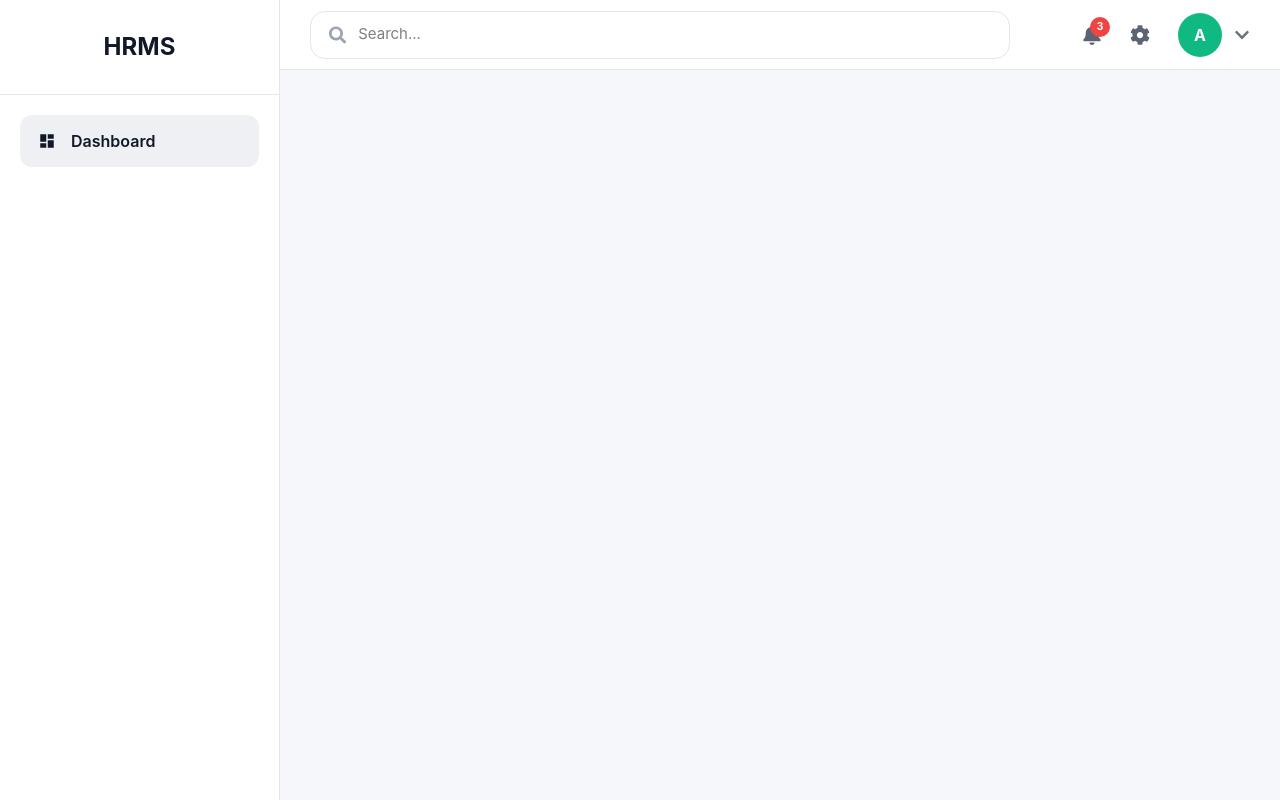
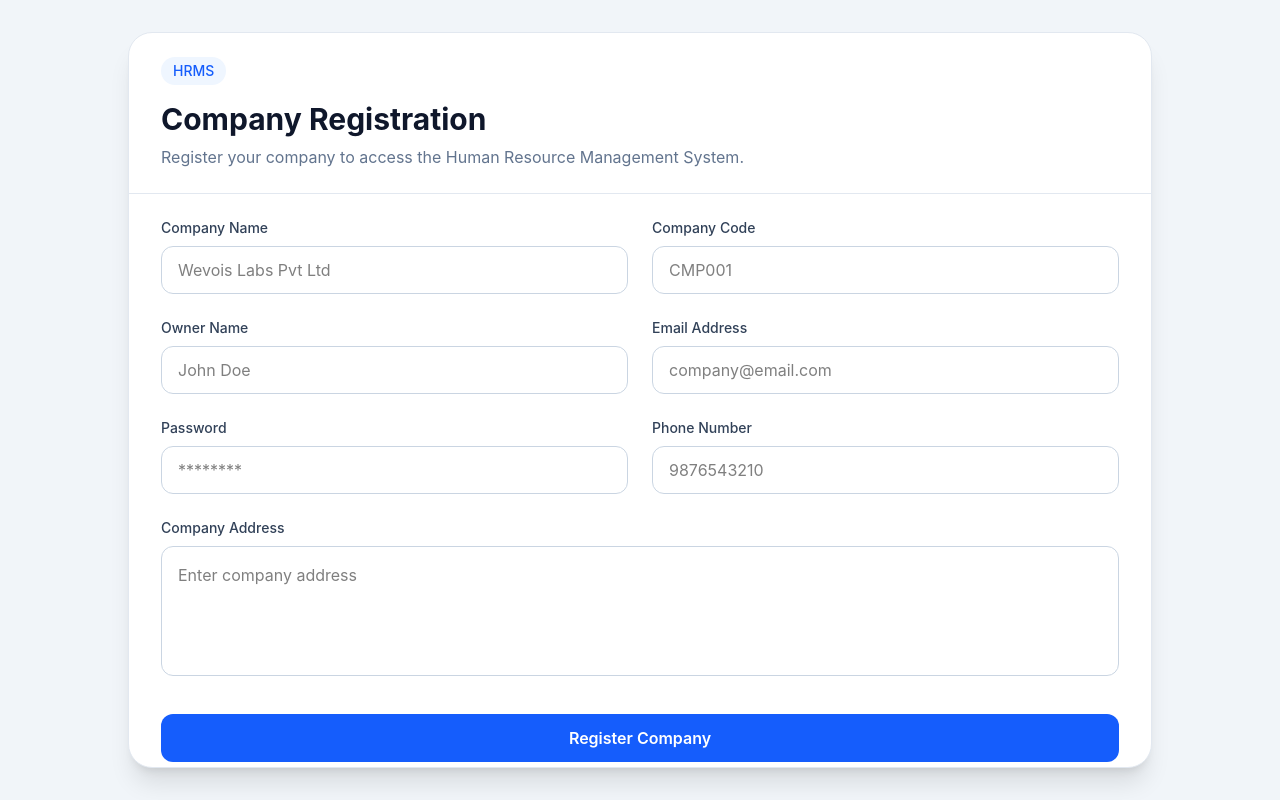
Before and after one commit to ketanjangir129-stack/HRMS-System, a React (Vite) app: page / in a window 1280 px wide. Built offline with nearby package versions, Linux system fonts and the light colour scheme; no server answers.

Commit message:
added routing

```diff
--- a/src/App.jsx
+++ b/src/App.jsx
@@ -1,13 +1,12 @@
 import Register from "./pages/authenticate/Register";
 import Login from "./pages/authenticate/login";
 import Dashboard from "./layouts/Dashboard";
+import AppRoutes from "./routes/AppRoutes";
 
 function App(){
   return(
     <>
-      {/* <Register />  */}
-      {/* <Login />  */}
-      <Dashboard/>
+      <AppRoutes />
     </>
   )
 }
--- a/src/context/AuthContext.jsx
+++ b/src/context/AuthContext.jsx
@@ -8,12 +8,12 @@ import {
   onAuthStateChanged,
 } from "firebase/auth";
 
-import { auth } from "../../src/firebase/firebase";
+import { auth } from "../firebase/firebase";
 
 import {
   loginCompany,
   logoutCompany,
-} from "../services/authService";
+} from "../services/authService.js";
 
 import {
   getCompanyByCode,
@@ -32,7 +32,7 @@ export const AuthProvider = ({ children }) => {
       async (user) => {
         if (user) {
           try {
-            const companyData = await getCompanyByUID(
+            const companyData = await getCompanyByCode(
               user.uid
             );
 
@@ -68,7 +68,7 @@ export const AuthProvider = ({ children }) => {
         return result;
       }
 
-      const companyData = await getCompanyByUID(
+      const companyData = await getCompanyByCode(
         result.user.uid
       );
 
--- a/src/firebase/firebase.js
+++ b/src/firebase/firebase.js
@@ -14,8 +14,8 @@ const firebaseConfig = {
 };
 
 const app = initializeApp(firebaseConfig);
-console.log(import.meta.env.VITE_FIREBASE_API_KEY);
-console.log(import.meta.env.VITE_FIREBASE_AUTH_DOMAIN);
+// console.log(import.meta.env.VITE_FIREBASE_API_KEY);
+// console.log(import.meta.env.VITE_FIREBASE_AUTH_DOMAIN);
 
 export const auth = getAuth(app);
 export const db = getDatabase(app);
--- a/src/main.jsx
+++ b/src/main.jsx
@@ -6,12 +6,15 @@ import App from './App.jsx'
 import { AuthProvider } from './context/AuthContext.jsx'
 import { ToastContainer } from "react-toastify";
 import "react-toastify/dist/ReactToastify.css";
+import { BrowserRouter } from 'react-router-dom';
 
 
 ReactDOM.createRoot(document.getElementById('root')).render(
   <AuthProvider>
-    <App />
-    <ToastContainer position="bottom-right" />
+    <BrowserRouter>
+      <App />
+      <ToastContainer position="bottom-right" />
+    </BrowserRouter>
   </AuthProvider>
 
 )
--- a/src/pages/authenticate/register.jsx
+++ b/src/pages/authenticate/register.jsx
@@ -3,9 +3,11 @@ import { validateField } from "../../utils/validation/validatefield"
 import { validateForm } from "../../utils/validation/validateform";
 import { registerCompany } from "../../services/companyService";
 import {toast} from "react-toastify";
+import { useNavigate } from "react-router-dom";
 
 
 const Register = () => {
+    const navigate = useNavigate();
     const [formData, setFormData] = useState({
         companyName: "",
         companyCode: "",
@@ -59,6 +61,7 @@ const Register = () => {
                 address: "",
             });
             toast.success("Company Registered Successfully");
+            navigate("/login");
         } catch (error) {
             console.error(error);
             alert(error.message || "Registration Failed");
@@ -66,7 +69,6 @@ const Register = () => {
         }
         console.log("Form is valid!");
     };
-
 
     return (
         <div className="h-screen bg-slate-100 flex items-center justify-center p-4 overflow-hidden">
@@ -259,12 +261,23 @@ const Register = () => {
 
                         <button
                             type="submit"
-                            className="w-full h-12 mt-8 rounded-xl bg-blue-600 text-white font-semibold hover:bg-blue-700 transition"
+                            className="w-full h-12 mt-8 rounded-xl bg-blue-600 text-white font-semibold hover:bg-blue-700 transition cursor-pointer"
                         >
                             Register Company
                         </button>
 
                     </form>
+
+                    <div className="flex justify-center mt-3">
+                        <h1 className="font-semibold text-md">Already have an account ?</h1>
+                        <button
+                            onClick={()=>navigate("/login")}
+                            className="text-blue-600 hover:text-blue-700 font-bold transition cursor-pointer"
+                        >
+                            Login
+                        </button>
+                    </div>
+
 
                 </div>
             </div>
--- a/src/routes/AppRoutes.jsx
+++ b/src/routes/AppRoutes.jsx
@@ -0,0 +1,16 @@
+import {Routes,Route} from "react-router-dom";
+import Register from "../pages/authenticate/Register";
+import Login from "../pages/authenticate/login";
+
+
+function AppRoutes(){
+    return(
+        <Routes>
+            <Route path = "/" element={<Register/ >}  />
+            <Route path = "/login" element={<Login />}  />
+
+        </Routes>
+
+    )
+}
+export default AppRoutes;
--- /dev/null
+++ b/src/services/authService.js
@@ -0,0 +1,56 @@
+import {
+  signInWithEmailAndPassword,
+  createUserWithEmailAndPassword,
+  signOut,
+} from "firebase/auth";
+
+import { auth } from "../firebase/firebase";
+
+// Register
+export const registerCompany = async (email, password) => {
+  try {
+    const credential = await createUserWithEmailAndPassword(
+      auth,
+      email,
+      password
+    );
+
+    return {
+      success: true,
+      user: credential.user,
+    };
+  } catch (error) {
+    return {
+      success: false,
+      message: error.message,
+      code: error.code,
+    };
+  }
+};
+
+// Login
+export const loginCompany = async (email, password) => {
+  try {
+    const credential = await signInWithEmailAndPassword(
+      auth,
+      email,
+      password
+    );
+
+    return {
+      success: true,
+      user: credential.user,
+    };
+  } catch (error) {
+    return {
+      success: false,
+      message: error.message,
+      code: error.code,
+    };
+  }
+};
+
+// Logout
+export const logoutCompany = async () => {
+  await signOut(auth);
+};
--- a/src/services/companyService.js
+++ b/src/services/companyService.js
@@ -31,3 +31,7 @@ export const getCompanyByCode = async (uid) => {
 
   return null;
 };
+
+export const getCompanyByUID = async (uid) => {
+  return getCompanyByCode(uid);
+};
--- a/src/styles/Dashboard.css
+++ b/src/styles/Dashboard.css
@@ -1,8 +1,8 @@
-*{
+/* *{
     margin:0;
     padding:0;
     box-sizing:border-box;
-}
+} */
 
 .dashboard-layout{
     display:flex;
```
